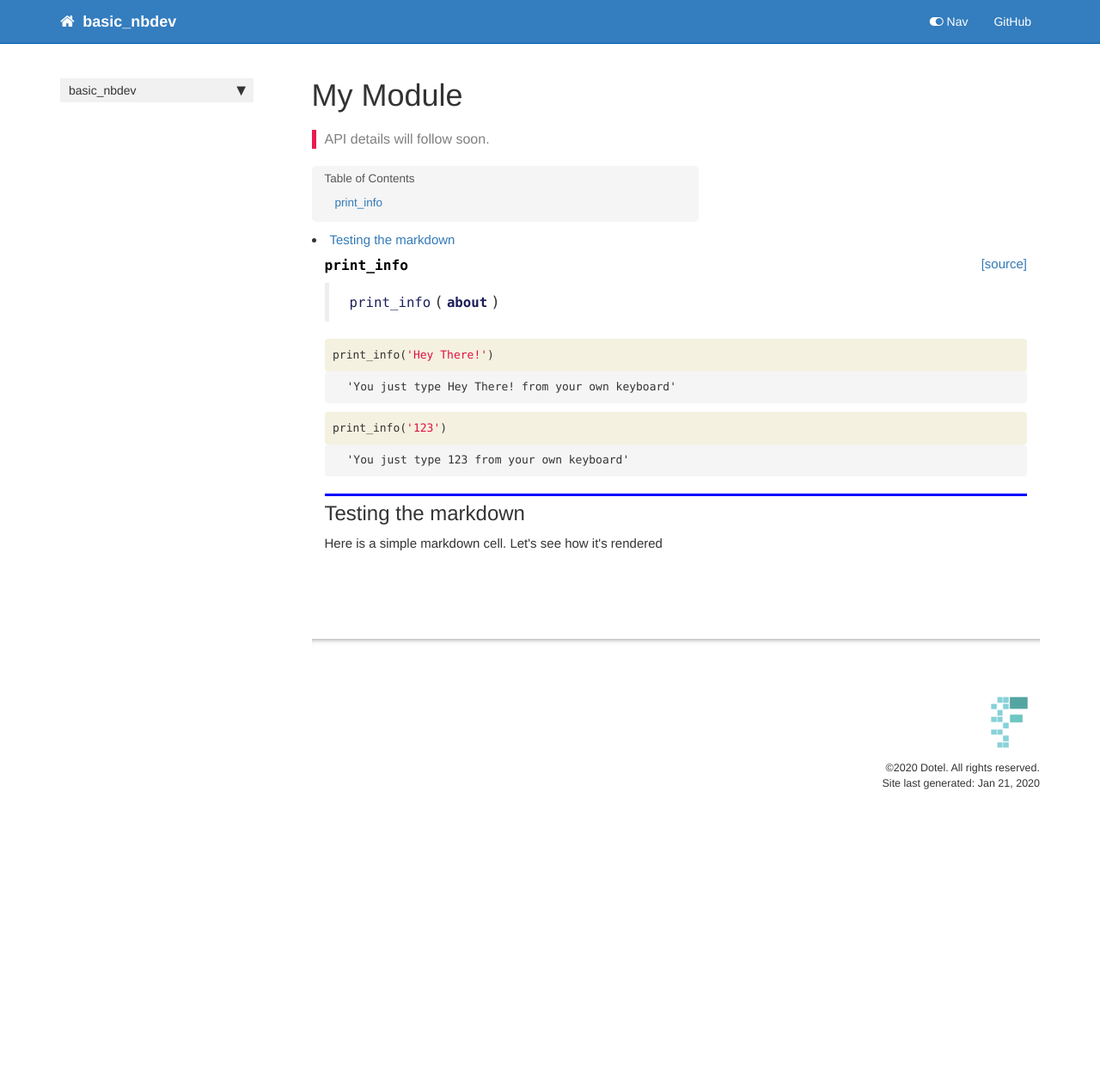
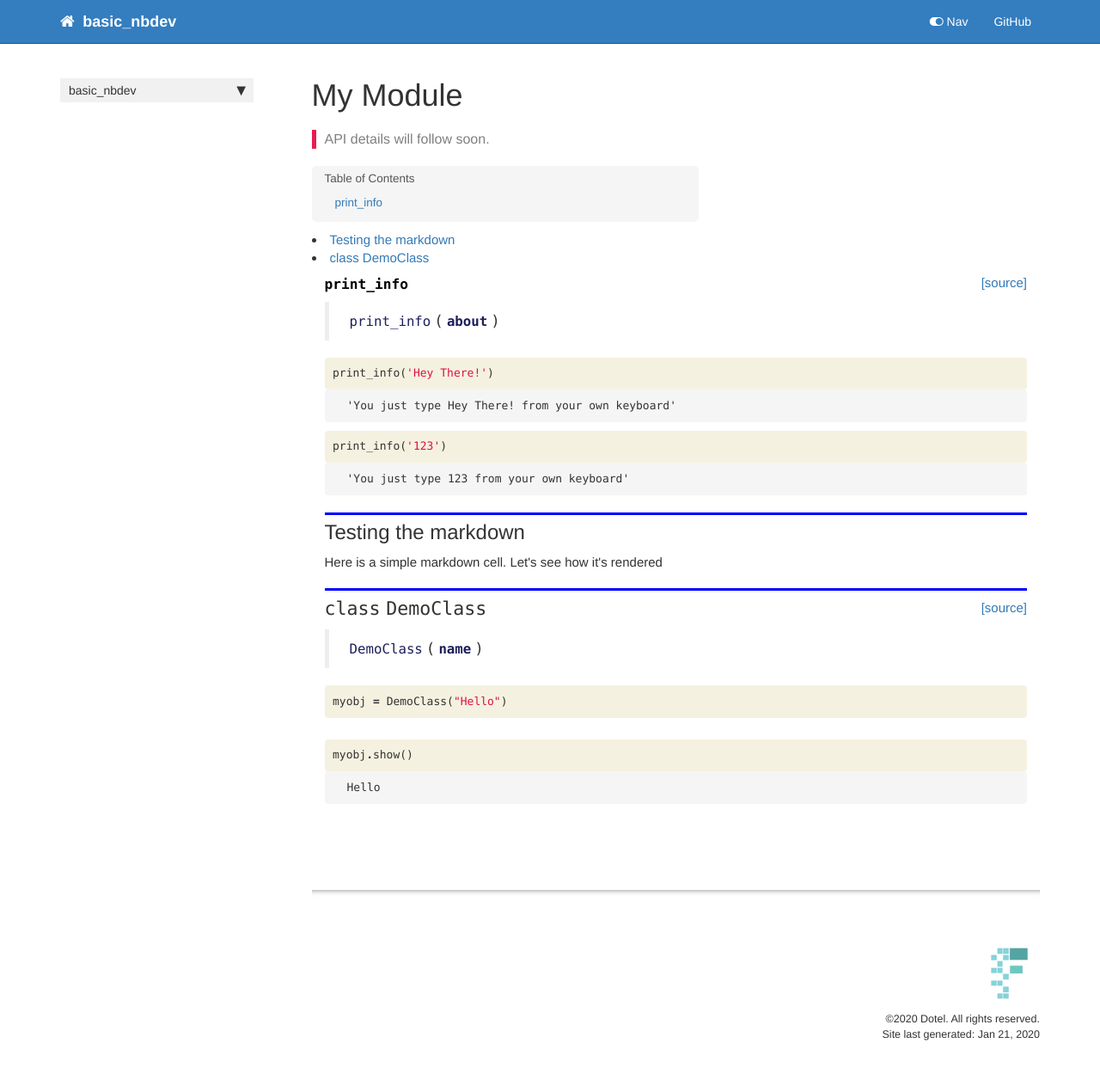
Before and after one commit to dotel-saramsz/nbdev_basic, a Jekyll site: the page built from docs/core.html, in a window 1280 px wide. Shown: the whole page at 86% size. Built offline with Jekyll 4.4.1, drawn with Linux system fonts in a browser that asks for light colours; nearby versions of some CDN libraries; comment, search, counter and statistics services are not loaded; before the commit the page ends 971 px from its top, so only the background shows below that.

Commit message:
Add DemoClass

```diff
--- a/basic_nbdev/_nbdev.py
+++ b/basic_nbdev/_nbdev.py
@@ -2,7 +2,8 @@
 
 __all__ = ["index", "modules", "custom_doc_links", "git_url"]
 
-index = {"print_info": "00_core.ipynb"}
+index = {"print_info": "00_core.ipynb",
+         "DemoClass": "00_core.ipynb"}
 
 modules = ["core.py"]
 
--- a/docs/core.html
+++ b/docs/core.html
@@ -110,4 +110,67 @@ summary: "API details will follow soon."
 </div>
 </div>
 </div>
+<div class="cell border-box-sizing code_cell rendered">
+
 </div>
+<div class="cell border-box-sizing code_cell rendered">
+
+<div class="output_wrapper">
+<div class="output">
+
+<div class="output_area">
+
+
+<div class="output_markdown rendered_html output_subarea ">
+<h2 id="DemoClass" class="doc_header"><code>class</code> <code>DemoClass</code><a href="https://github.com/dotel-saramsz/basic_nbdev/tree/master/basic_nbdev/core.py#L12" class="source_link" style="float:right">[source]</a></h2><blockquote><p><code>DemoClass</code>(<strong><code>name</code></strong>)</p>
+</blockquote>
+
+</div>
+
+</div>
+
+</div>
+</div>
+
+</div>
+<div class="cell border-box-sizing code_cell rendered">
+<div class="input">
+
+<div class="inner_cell">
+    <div class="input_area">
+<div class=" highlight hl-ipython3"><pre><span></span><span class="n">myobj</span> <span class="o">=</span> <span class="n">DemoClass</span><span class="p">(</span><span class="s2">&quot;Hello&quot;</span><span class="p">)</span>
+</pre></div>
+
+    </div>
+</div>
+</div>
+
+</div>
+<div class="cell border-box-sizing code_cell rendered">
+<div class="input">
+
+<div class="inner_cell">
+    <div class="input_area">
+<div class=" highlight hl-ipython3"><pre><span></span><span class="n">myobj</span><span class="o">.</span><span class="n">show</span><span class="p">()</span>
+</pre></div>
+
+    </div>
+</div>
+</div>
+
+<div class="output_wrapper">
+<div class="output">
+
+<div class="output_area">
+
+<div class="output_subarea output_stream output_stdout output_text">
+<pre>Hello
+</pre>
+</div>
+</div>
+
+</div>
+</div>
+
+</div>
+</div>
--- a/docs/index.html
+++ b/docs/index.html
@@ -75,7 +75,7 @@ summary: "A basic library developed using nbdev"
 
 
 <div class="output_text output_subarea output_execute_result">
-<pre>&#39;You just type Hey There from the keyboard&#39;</pre>
+<pre>&#39;You just type Hey There from your own keyboard&#39;</pre>
 </div>
 
 </div>
@@ -104,7 +104,7 @@ summary: "A basic library developed using nbdev"
 
 
 <div class="output_text output_subarea output_execute_result">
-<pre>&#39;You just type Bye from the keyboard&#39;</pre>
+<pre>&#39;You just type Bye from your own keyboard&#39;</pre>
 </div>
 
 </div>
```
Also changed, not shown: basic_nbdev/core.py (+8 -1 lines), README.md, 2 other files.
